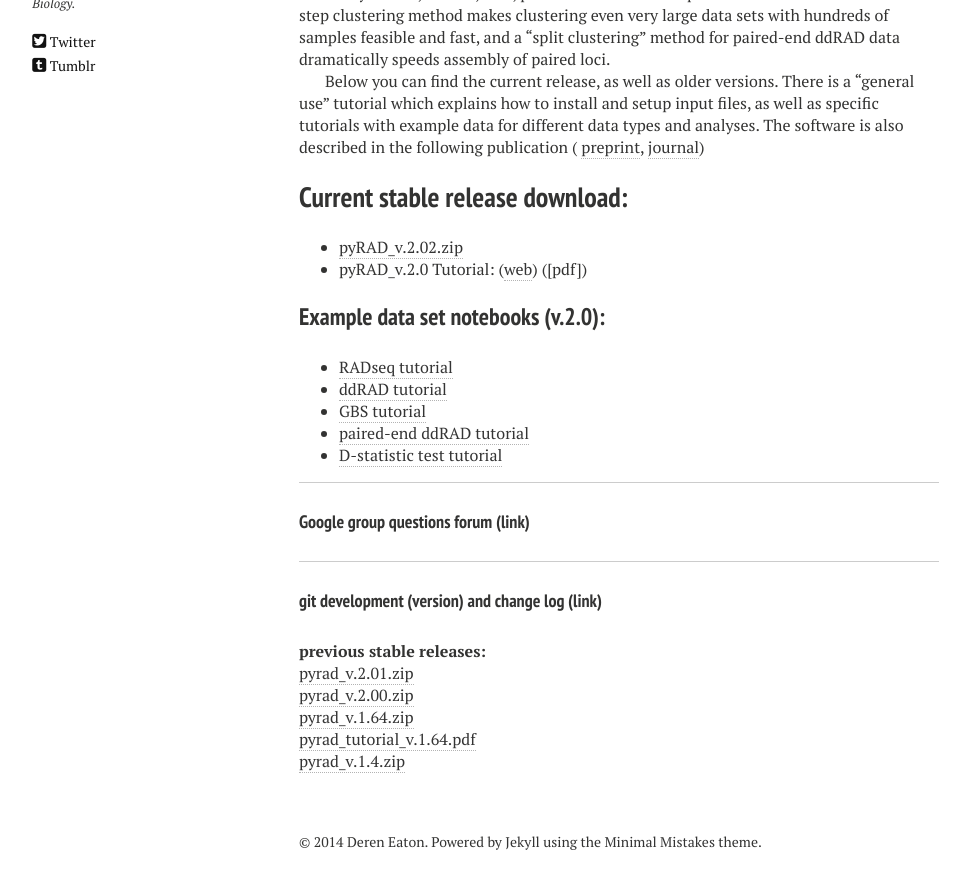
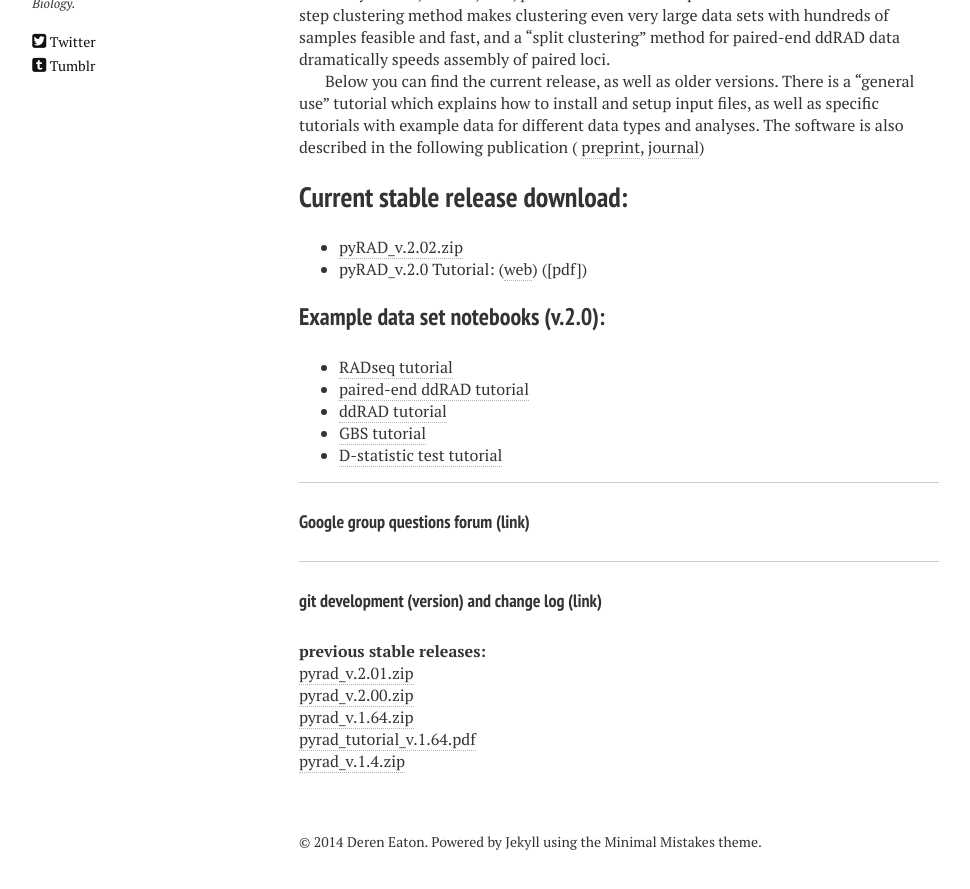
Before and after one commit to dereneaton/dereneaton.github.io, a Jekyll site: the page built from pyrad.md, in a window 1280 px wide and 900 px high, scrolled down 573 px. Shown: the top 889 px of the window, without its empty margins (21-991 px from the left). Built offline with Jekyll 4.4.1, drawn with Linux system fonts in a browser that asks for light colours; nearby versions of some CDN libraries; part of the change alters nothing that is shown.

```diff
--- a/pyrad.md
+++ b/pyrad.md
@@ -21,13 +21,13 @@ Below you can find the current release, as well as older versions. There is a
 ## Current stable release download:
 
 +  [pyRAD_v.2.02.zip](/downloads/pyrad_v.2.02.zip)
-+  pyRAD_v.2.0 Tutorial: ([web](nbviewer)) ([pdf])
++  pyRAD_v.2.0 Tutorial: ([web](http://nbviewer.ipython.org/gist/dereneaton/af9548ea0e94bff99aa0)) ([pdf])
 
 ### Example data set notebooks (v.2.0):
-+  [RADseq tutorial](nbviewer)
++  [RADseq tutorial](http://nbviewer.ipython.org/gist/dereneaton/1f661bfb205b644086cc)
++  [paired-end ddRAD tutorial](http://nbviewer.ipython.org/gist/dereneaton/c18bff4ba8bf532ec14b)
 +  [ddRAD tutorial](nbviewer)
 +  [GBS tutorial](nbviewer)
-+  [paired-end ddRAD tutorial](link)
 +  [D-statistic test tutorial](link)
 
 --------------------------
```
